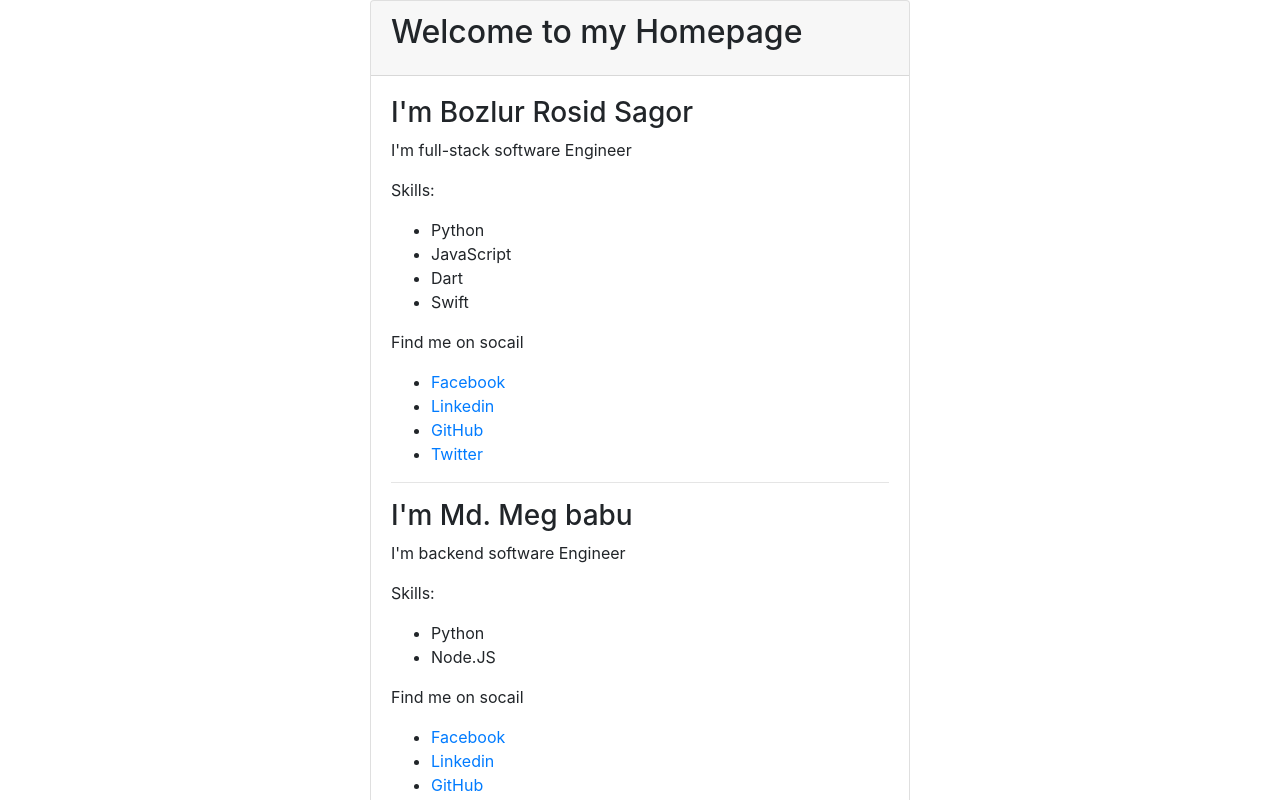
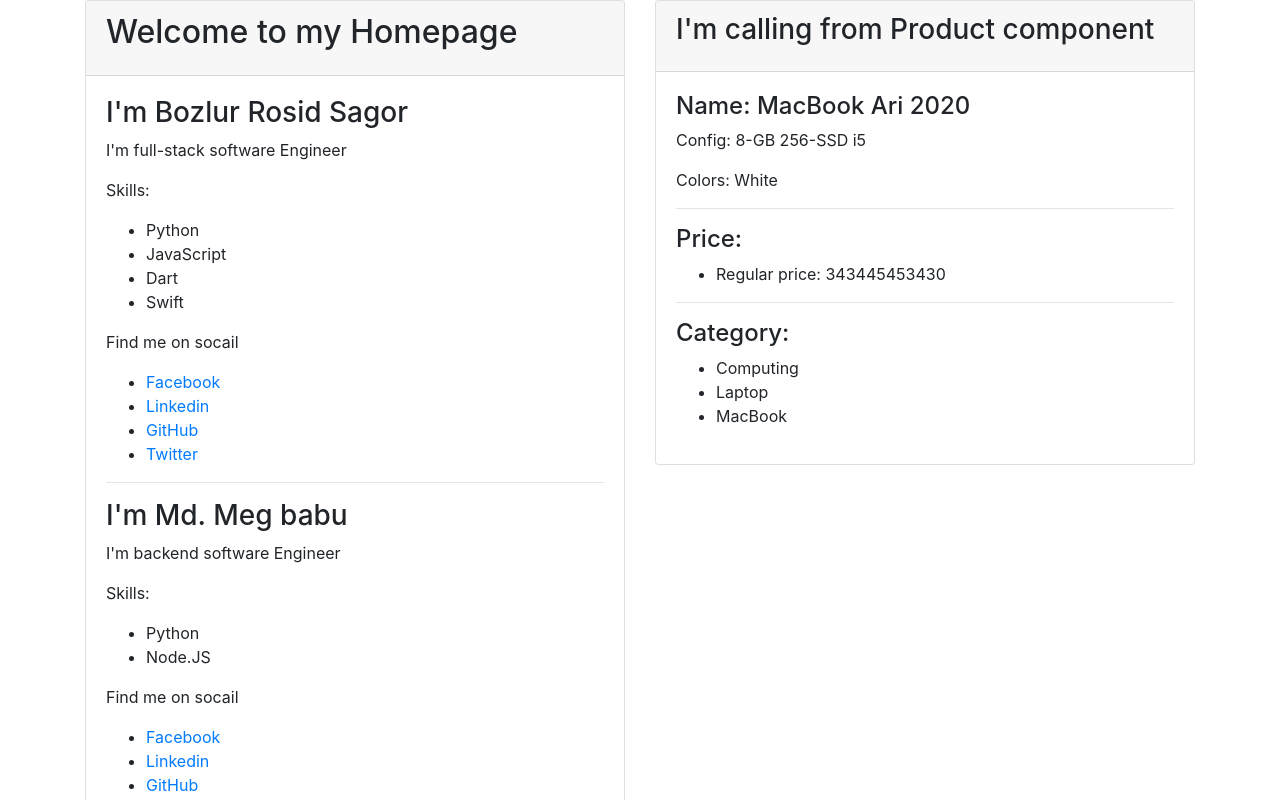
Before and after one commit to mbrsagor/youReacker, a React (Create React App) app: page / in a window 1280 px wide. Shown: the top 800 px of the page. Built offline with nearby package versions, Linux system fonts and the light colour scheme.

Commit message:
product module added

```diff
--- a/src/components/App.jsx
+++ b/src/components/App.jsx
@@ -1,12 +1,13 @@
 import React from 'react';
 import Profile from './profile';
+import Product from '../components/product'
 
 class App extends React.Component {
     render() {
         return (
             <div className="container">
                 <div className="row">
-                    <div className="col-md-6 offset-3">
+                    <div className="col-md-6">
                         <div className="card">
                             <div className="card-header">
                                 <h2 className="card-title">Welcome to my Homepage</h2>
@@ -20,6 +21,16 @@ class App extends React.Component {
                             </div>
                         </div>
                     </div>
+                    <div className="col-md-6">
+                        <div className="card">
+                            <div className="card-header">
+                                <h3 className="card-title"><h3>I'm calling from Product component</h3></h3>
+                            </div>
+                            <div className="card-body">
+                                <Product id={1}/>
+                            </div>
+                        </div>
+                    </div>
                 </div>
             </div>
         )
--- /dev/null
+++ b/src/components/product/category.jsx
@@ -0,0 +1,19 @@
+import React from 'react';
+
+
+class Category extends React.Component {
+    render() {
+        return (
+            <>
+                <h4>Category:</h4>
+                <ul>
+                    {this.props.category.map((cat) =>
+                        <li>{cat}</li>
+                    )}
+                </ul>
+            </>
+        )
+    }
+}
+
+export default Category;
--- /dev/null
+++ b/src/components/product/index.jsx
@@ -0,0 +1,38 @@
+import React from 'react';
+
+import {featchData} from '../../data/product_data';
+import Info from '../product/info';
+import Price from '../product/price';
+import Category from '../product/category';
+
+class Product extends React.Component {
+
+    constructor(props){
+        super(props);
+
+        const product = featchData(props.id);
+        this.state = {
+            id: product.id ||'',
+            name: product.name ||'',
+            config: product.config ||'',
+            color: product.colors ||'',
+            price: product.price ||'',
+            category: product.category ||[]
+        }
+    }
+
+    render() {
+        const {name, config, color, price, category} = this.state
+        return (
+            <div>
+                <Info name={name} config={config} colors={color}/>
+                <hr/>
+                <Price price={price}/>
+                <hr />
+                <Category category={category}/>
+            </div>
+        )
+    }
+}
+
+export default Product;
--- /dev/null
+++ b/src/components/product/info.jsx
@@ -0,0 +1,16 @@
+import React from 'react';
+
+
+class Info extends React.Component {
+    render() {
+        return (
+            <>
+                <h4>Name: {this.props.name}</h4>
+                <p>Config: {this.props.config}</p>
+                <p>Colors: {this.props.colors}</p>
+            </>
+        )
+    }
+}
+
+export default Info;
--- /dev/null
+++ b/src/components/product/price.jsx
@@ -0,0 +1,17 @@
+import React from 'react';
+
+
+class Price extends React.Component {
+    render() {
+        return (
+            <>
+                <h4>Price:</h4>
+                <ul>
+                    <li>Regular price: {this.props.price}</li>
+                </ul>
+            </>
+        )
+    }
+}
+
+export default Price;
--- /dev/null
+++ b/src/data/product_data.js
@@ -0,0 +1,16 @@
+const data = [
+    {
+        id: 1,
+        name: 'MacBook Ari 2020',
+        config: '8-GB 256-SSD i5',
+        colors: 'White',
+        category: ['Computing', 'Laptop', 'MacBook'],
+        price: [3434, 4545, 343, 0],
+    }
+];
+
+export const featchData = id => {
+    return data.find(_data => _data.id === id)
+};
+
+export default data;
--- a/src/profile_data.js
+++ b/src/profile_data.js
@@ -36,7 +36,7 @@ const data = [
 ];
 
 export const featchData = id => {
-    return data.find(d => d.id === id)
+  return data.find(d => d.id === id)
 };
 
 export default data;
```
Also changed, not shown: 1 other file (tests, documents, lock files or other folders).
